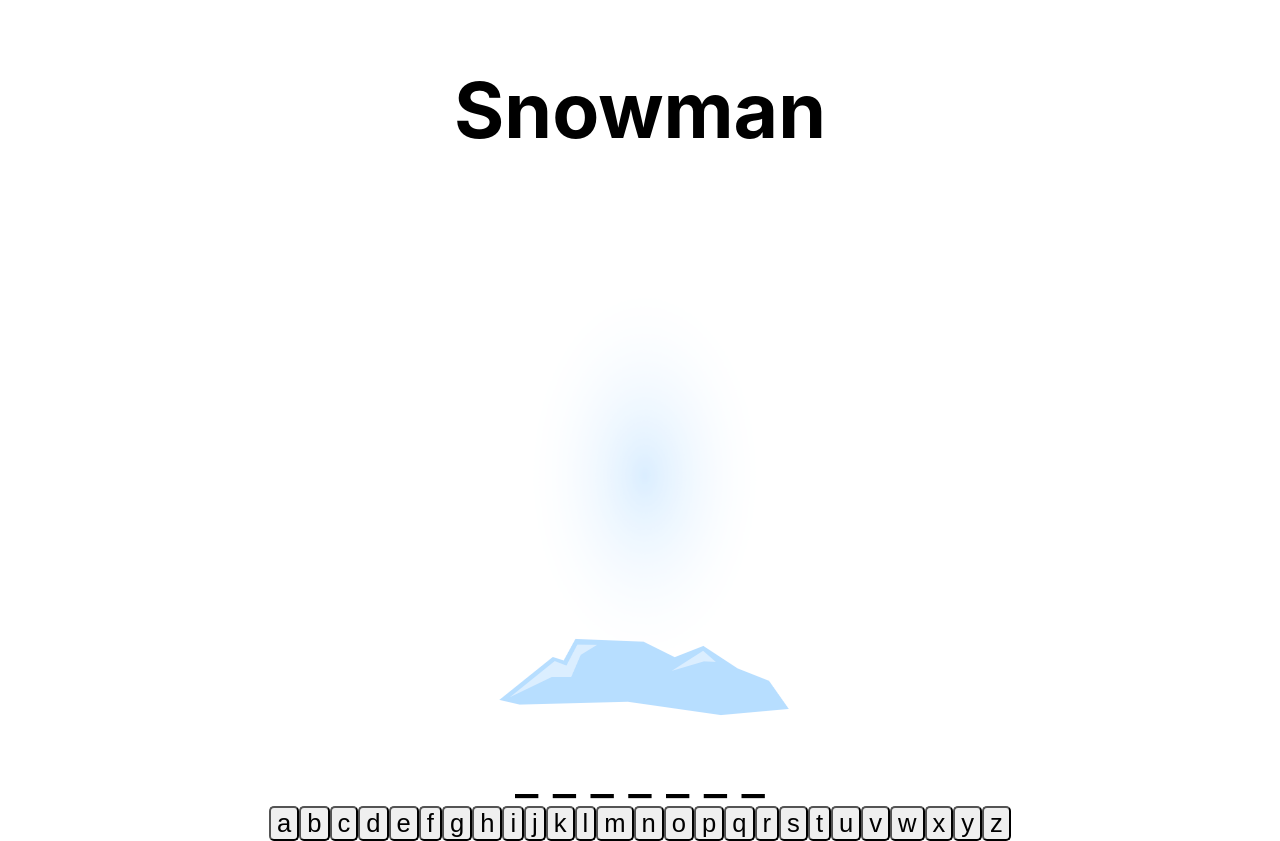
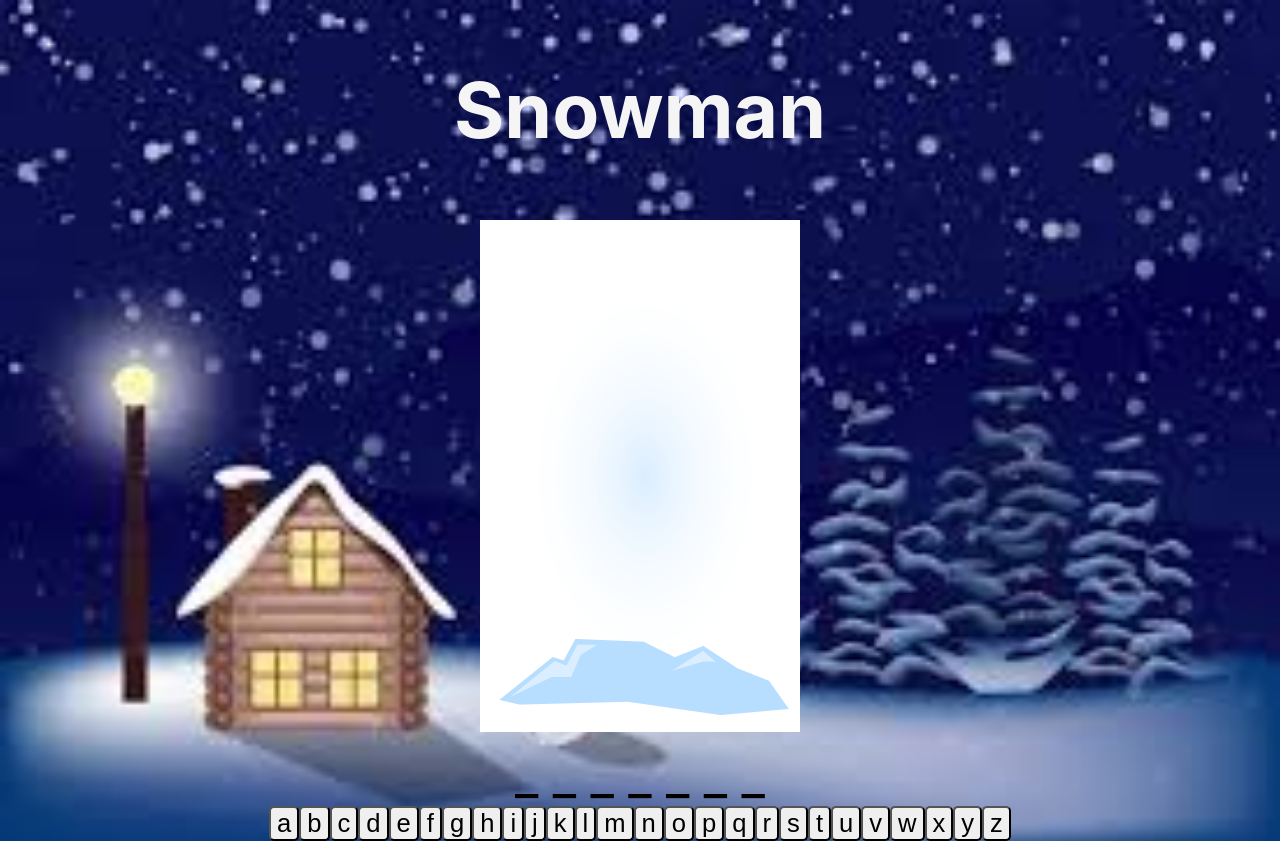
Before and after one commit to StPeteFrank/snowman, a React (Create React App) app: page / in a window 1280 px wide. Built offline with nearby package versions, Linux system fonts and the light colour scheme.

Commit message:
Explorer done. Need arrays and more css.

```diff
--- a/src/index.css
+++ b/src/index.css
@@ -6,6 +6,10 @@ body {
     sans-serif;
   -webkit-font-smoothing: antialiased;
   -moz-osx-font-smoothing: grayscale;
+  background-image: url(./snowmanImages/snowy.jpeg);
+  background-repeat: no-repeat;
+  height: 100vh;
+  background-size: cover;
 }
 
 code {
@@ -20,7 +24,9 @@ code {
   background-position: center;
   font-size: 4vw;
 }
-
+h2 {
+  color: whitesmoke;
+}
 button {
   font-size: 2vw;
   border-radius: 5px;
```
Also changed, not shown: src/App.js (+4 -3 lines), src/snowmanImages/snow background.jpeg (added), src/snowmanImages/snowy.jpeg (added).
